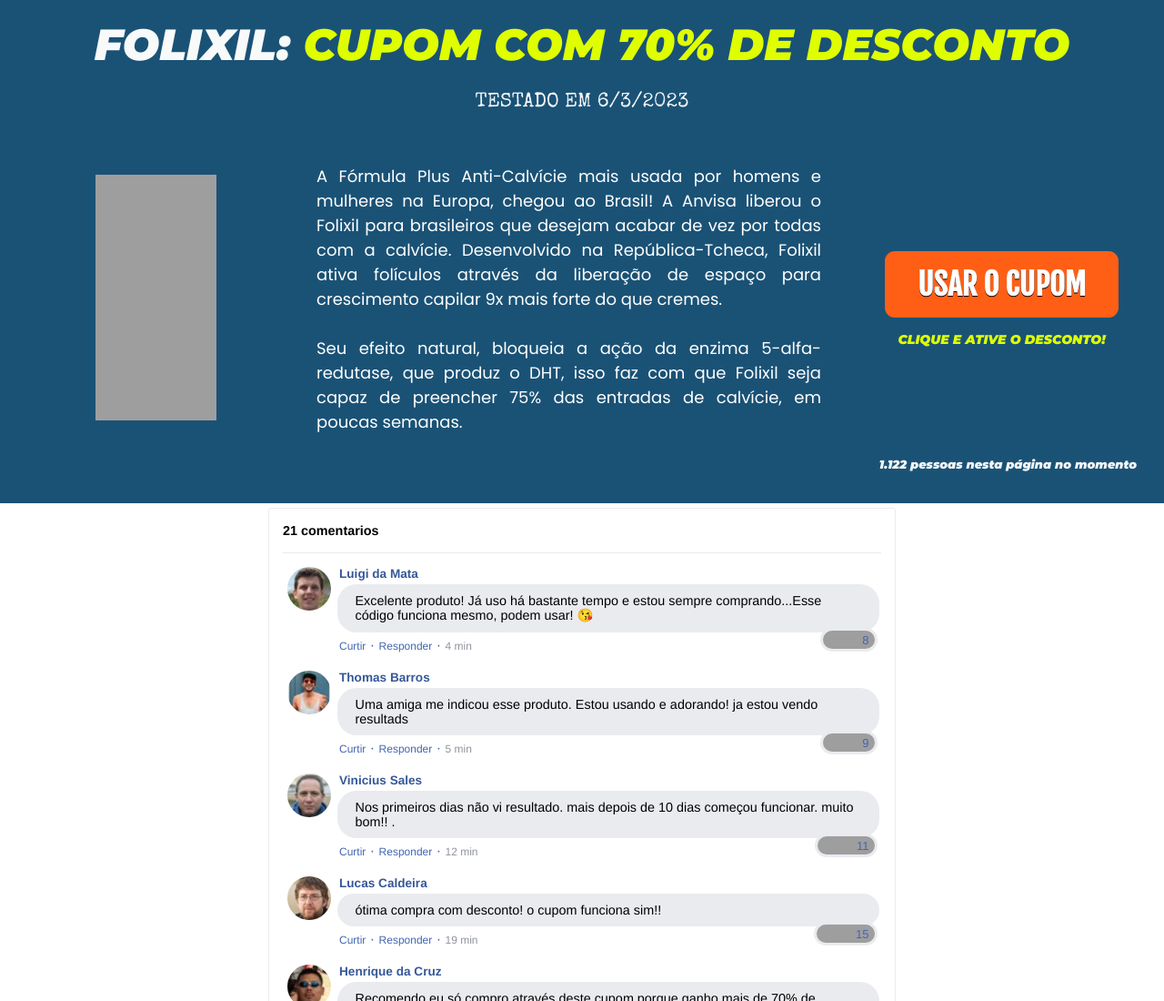
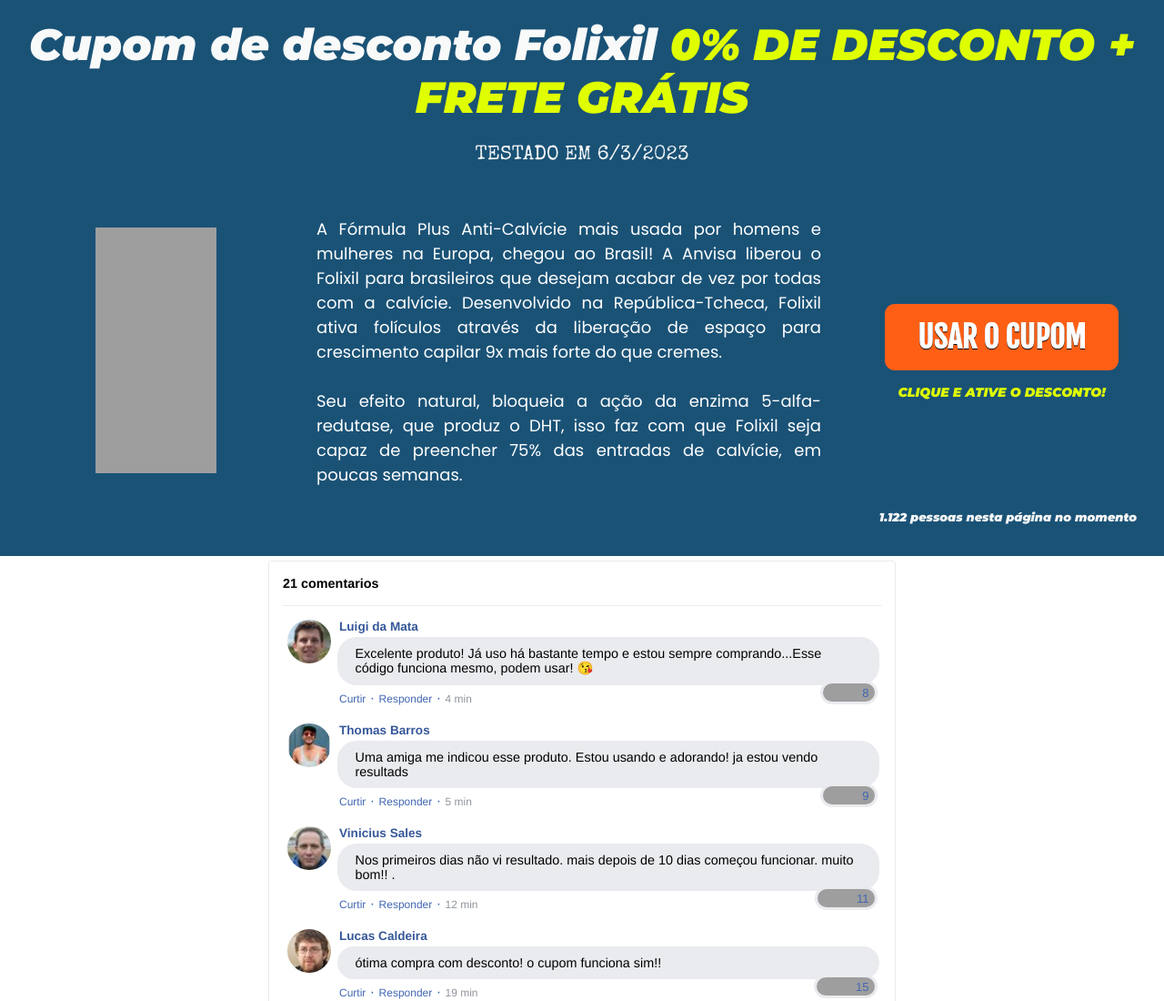
Before and after one commit to bordasdeneon/0023b, a plain HTML site: page index.html in a window 1280 px wide. Shown: the top 1100 px of the page at 91% size. Drawn offline with Linux system fonts and the light colour scheme; grey boxes are pictures that could not be loaded.

Commit message:
Update index.html

```diff
--- a/index.html
+++ b/index.html
@@ -372,7 +372,7 @@
 
   <header>
     <div class="titulo">
-      <h1>FOLIXIL:<span class="destaque"> CUPOM COM 70% DE DESCONTO </span>
+      <h1>Cupom de desconto Folixil<span class="destaque"> 0% DE DESCONTO + FRETE GRÁTIS</span>
     </div><br>
 
     <div class="testado"> TESTADO EM
```
